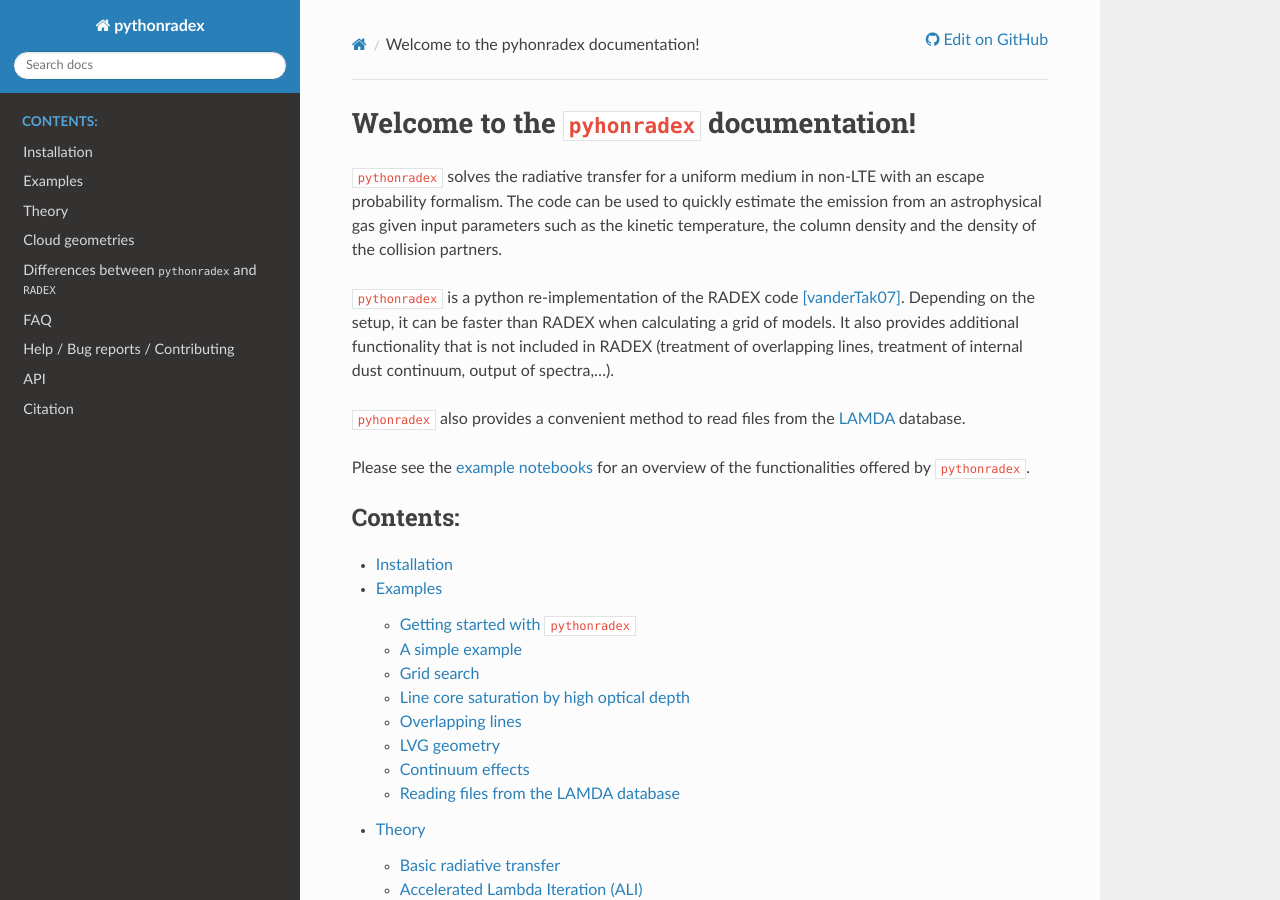
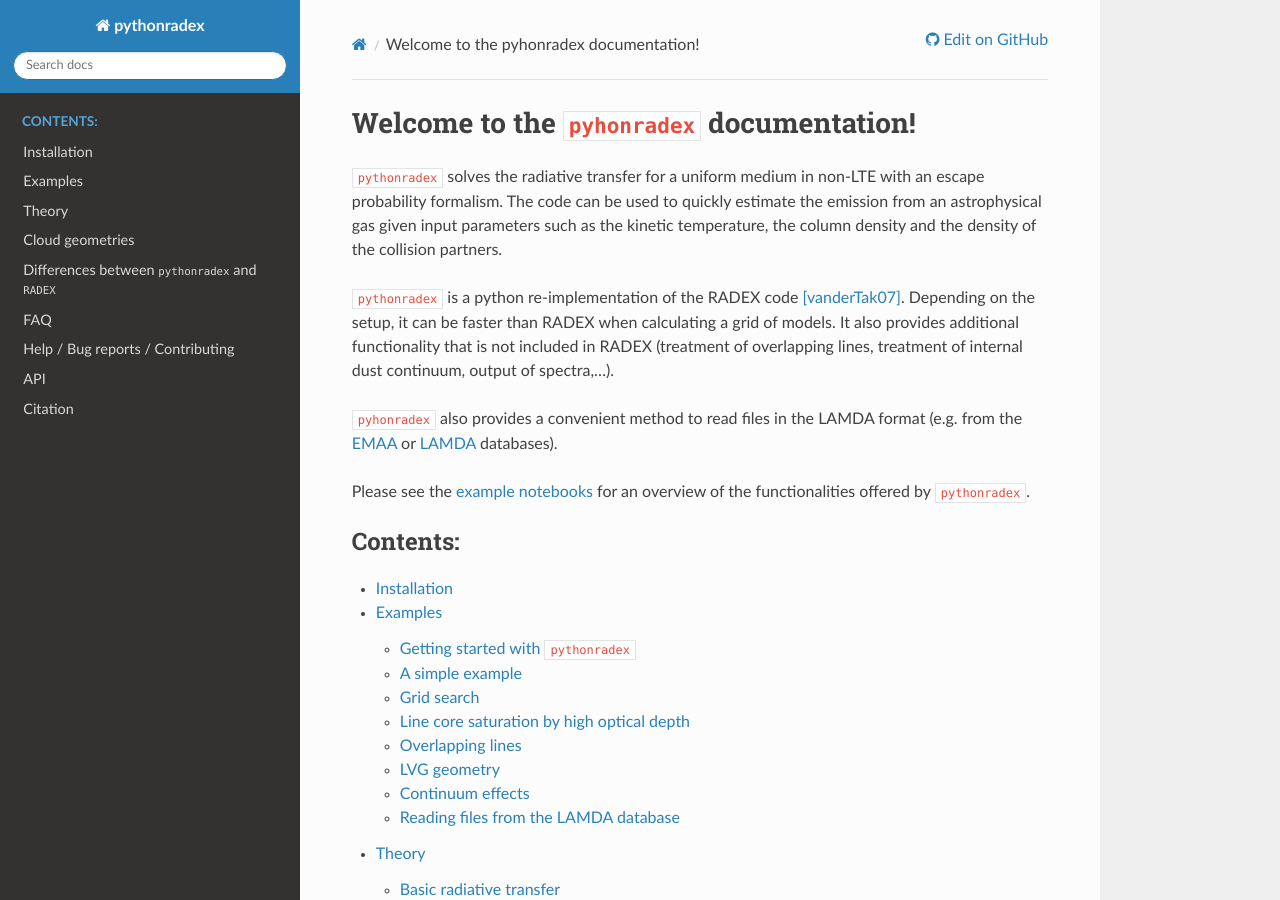
Before and after one commit to gica3618/pythonradex, a Sphinx documentation site: the page built from docs/index.rst, in a window 1280 px wide and 900 px high. Built offline with Sphinx 7.4.7 and the Read the Docs theme 3.1.0, drawn with Linux system fonts in a browser that asks for light colours.

Commit message:
updates to documenation to mention EMAA database at alternative to LAMDA

```diff
--- a/docs/API.rst
+++ b/docs/API.rst
@@ -14,7 +14,7 @@
 
 Reading LAMDA files
 -------------------------
-``pyhonradex`` provides a convenient function in the ``LAMDA_file`` module to read files from the LAMDA database:
+``pyhonradex`` provides a convenient function in the ``LAMDA_file`` module to read files that follow the `LAMDA format <https://home.strw.leidenuniv.nl/~moldata/molformat.html>`_, for example from the `EMAA <https://emaa.osug.fr/>`_ or `LAMDA <https://home.strw.leidenuniv.nl/~moldata/>`_ databases:
 
 .. autofunction:: pythonradex.LAMDA_file.read
 
--- a/docs/index.rst
+++ b/docs/index.rst
@@ -10,7 +10,7 @@
 
 ``pythonradex`` is a python re-implementation of the RADEX code [vanderTak07]_. Depending on the setup, it can be faster than RADEX when calculating a grid of models. It also provides additional functionality that is not included in RADEX (treatment of overlapping lines, treatment of internal dust continuum, output of spectra,...).
 
-``pyhonradex`` also provides a convenient method to read files from the LAMDA_ database.
+``pyhonradex`` also provides a convenient method to read files in the LAMDA format (e.g. from the EMAA_ or LAMDA_ databases).
 
 Please see the :ref:`example notebooks<examples>` for an overview of the functionalities offered by ``pythonradex``.
 
@@ -67,3 +67,5 @@
 .. _RADEX: http://home.strw.leidenuniv.nl/~moldata/radex.html
 
 .. _LAMDA: http://home.strw.leidenuniv.nl/~moldata/
+
+.. _EMAA: https://emaa.osug.fr/
```
Also changed, not shown: docs/notebooks/LVG_geometry.ipynb, docs/notebooks/continuum_effects.ipynb, docs/notebooks/get_started.ipynb, docs/notebooks/reading_LAMDA_files.ipynb, docs/notebooks/simple_example.ipynb, 1 other file.
